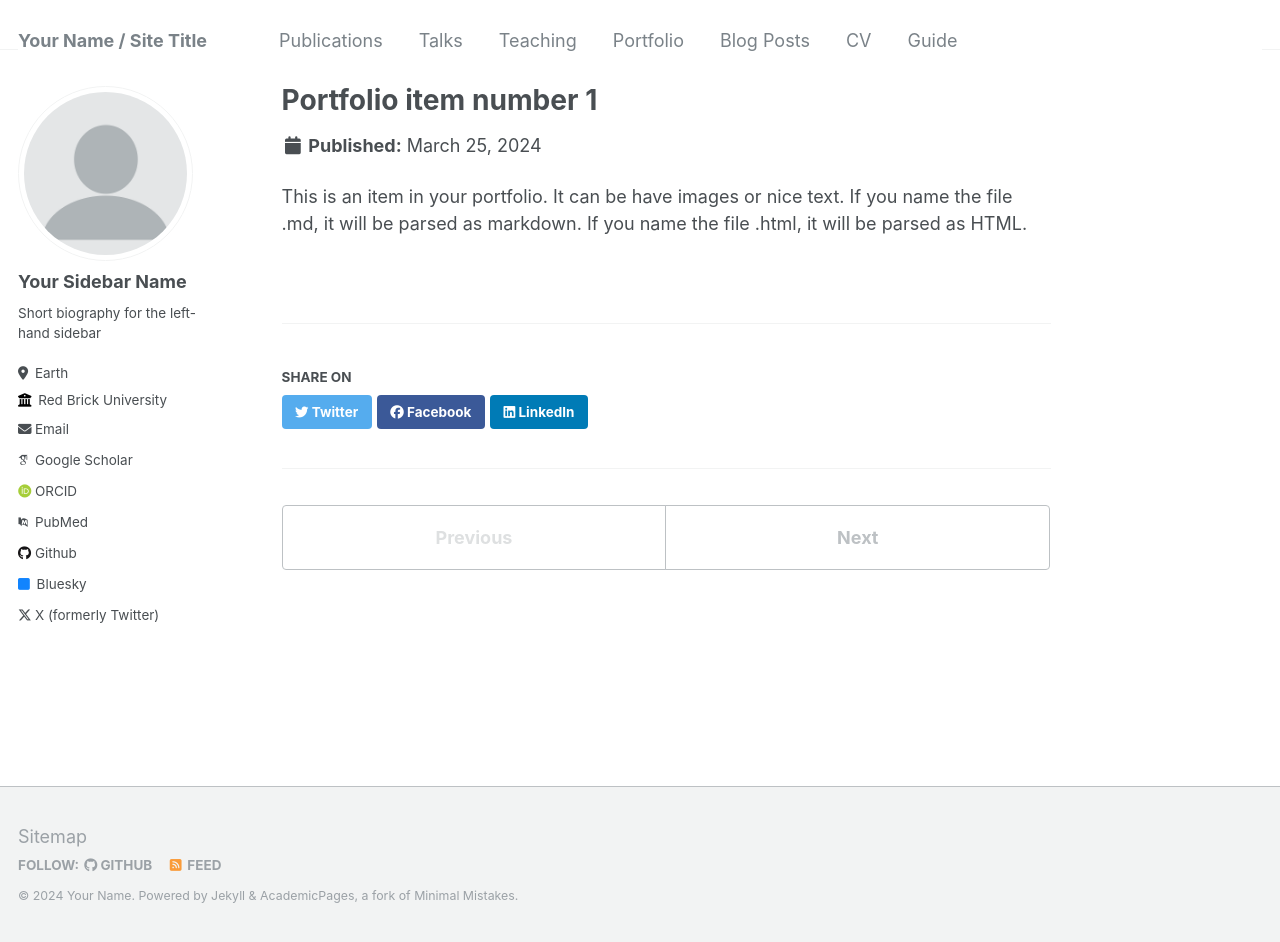
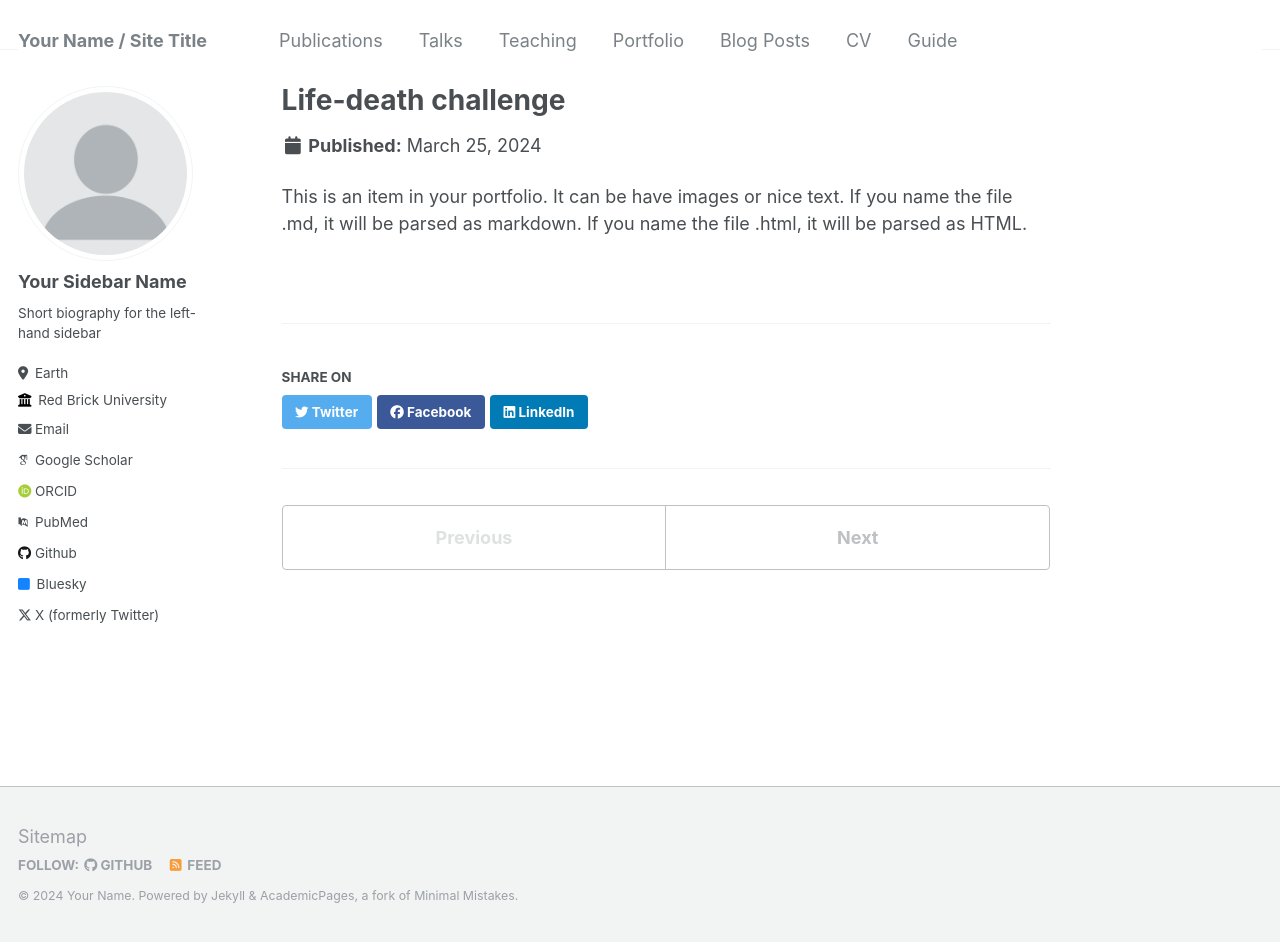
Before and after one commit to LsyhLily/LsyhLily.github.io, a Jekyll site: the page built from _portfolio/portfolio-1.md, in a window 1280 px wide and 942 px high. Built offline with Jekyll 4.4.1, drawn with Linux system fonts in a browser that asks for light colours; some web fonts are replaced.

Commit message:
Update portfolio title

```diff
--- a/_portfolio/portfolio-1.md
+++ b/_portfolio/portfolio-1.md
@@ -1,5 +1,5 @@
 ---
-title: "Portfolio item number 1"
+title: "Life-death challenge"
 excerpt: "Short description of portfolio item number 1<br/><img src='/images/500x300.png'>"
 collection: portfolio
 ---
```
